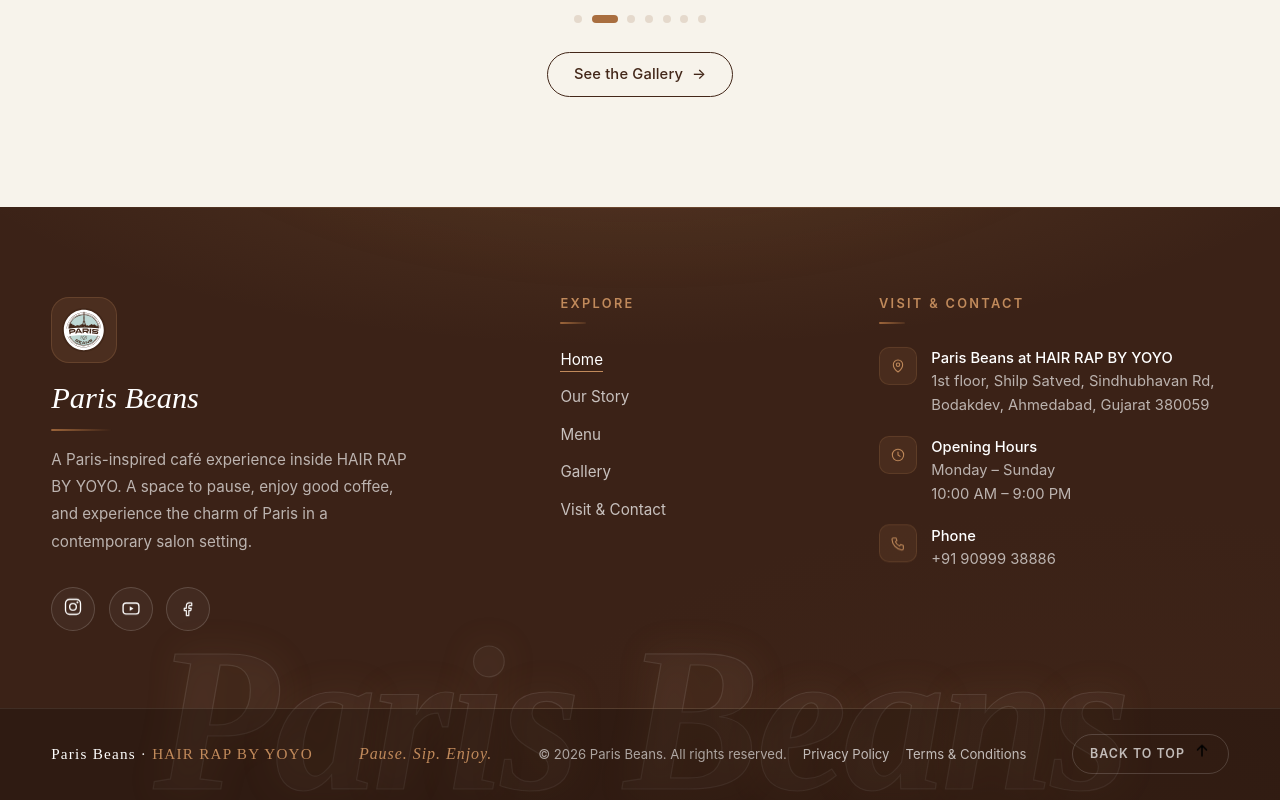
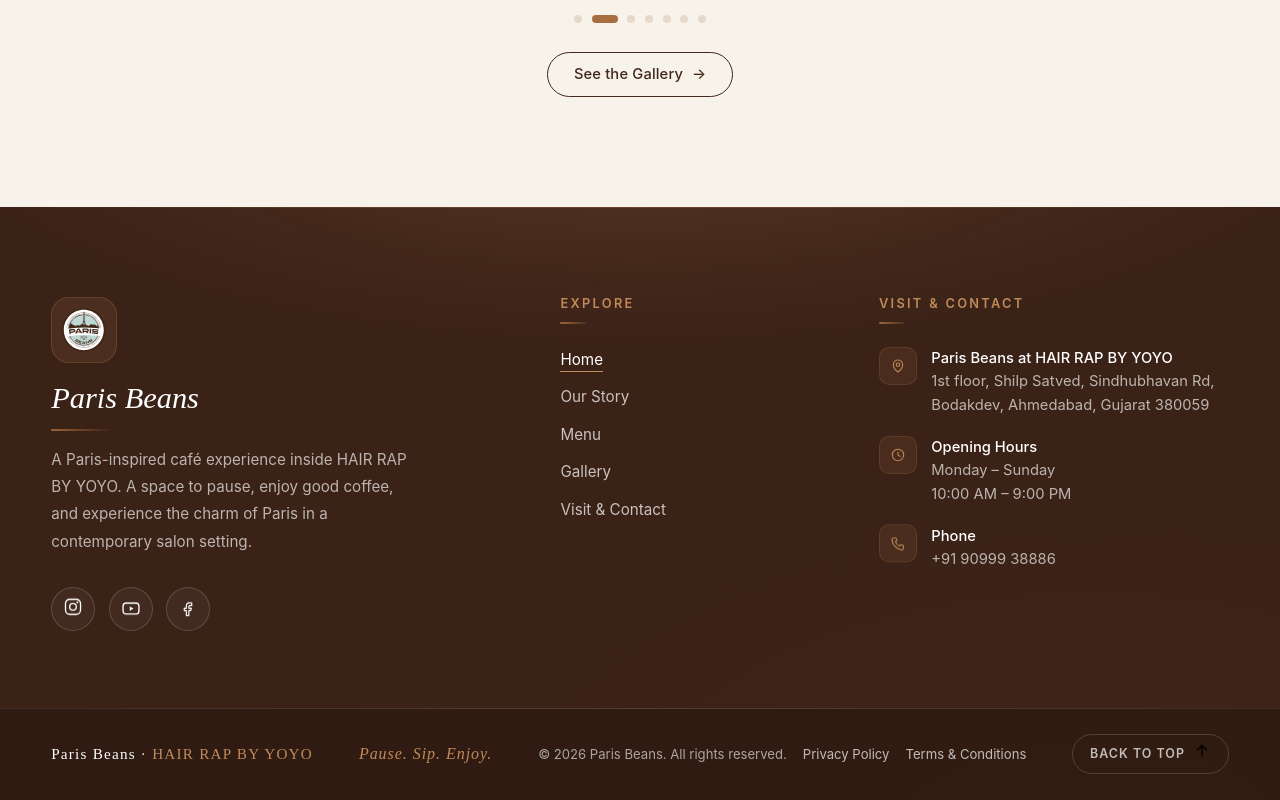
Before and after one commit to simlandikanchan-cmyk/Parisbeans, a React (Vite) app: page / in a window 1280 px wide. Shown: the part 4339-5139 px from the top of the page. Built offline with nearby package versions, Linux system fonts and the light colour scheme.

Commit message:
fixed some thing

```diff
--- a/src/components/Footer.css
+++ b/src/components/Footer.css
@@ -58,34 +58,6 @@
 @keyframes footerBreath {
   0%, 100% { opacity: 0.45; }
   50% { opacity: 1; }
-}
-
-/* Oversized editorial watermark — drifts subtly upward on scroll */
-.footer-watermark {
-  position: absolute;
-  left: 50%;
-  bottom: -0.14em;
-  transform: translateX(-50%) translateY(calc(var(--watermark-drift, 0) * -1));
-  font-family: var(--font-serif);
-  font-style: italic;
-  font-weight: var(--fw-bold);
-  font-size: clamp(6rem, 16vw, 15rem);
-  line-height: 1;
-  white-space: nowrap;
-  letter-spacing: -0.02em;
-  color: rgba(255, 255, 255, 0.028);
-  -webkit-text-stroke: 1.2px rgba(255, 255, 255, 0.1);
-  text-shadow: 0 0 40px rgba(193, 138, 91, 0.12);
-  pointer-events: none;
-  user-select: none;
-  z-index: 0;
-  transition: transform 0.6s var(--ease);
-  animation: watermarkGlow 6s ease-in-out infinite;
-}
-
-@keyframes watermarkGlow {
-  0%, 100% { text-shadow: 0 0 40px rgba(193, 138, 91, 0.12); }
-  50% { text-shadow: 0 0 95px rgba(193, 138, 91, 0.32); }
 }
 
 /* Staggered column reveal */
@@ -534,7 +506,6 @@
 @media (prefers-reduced-motion: reduce) {
   .footer::before,
   .footer::after,
-  .footer-watermark,
   .footer-brand-name::after,
   .social-link svg,
   .contact-item > svg,
@@ -560,20 +531,9 @@
   .footer-brand {
     grid-column: 1 / -1;
   }
-
-  .footer-watermark {
-    font-size: clamp(5rem, 20vw, 9rem);
-  }
 }
 
-/* Hide the oversized editorial watermark backdrop on phone — it's decoration,
-   and on small screens it dominates the viewport */
 @media (max-width: 560px) {
-  .footer-watermark,
-  .footer-watermark:hover {
-    display: none;
-  }
-
   .footer-grid {
     grid-template-columns: 1fr;
   }
--- a/src/components/Footer.jsx
+++ b/src/components/Footer.jsx
@@ -1,7 +1,6 @@
 import { useEffect, useRef } from 'react'
 import { exploreLinks, contact } from '../data/siteData'
 import { InstagramIcon, YoutubeIcon, FacebookIcon, MapPinIcon, ClockIcon, PhoneIcon } from './Icons'
-import { useScroll } from '../hooks/useScroll'
 import './Footer.css'
 
 export default function Footer({ route }) {
@@ -34,24 +33,8 @@
     return () => io.disconnect()
   }, [])
 
-  useScroll(() => {
-    const footer = ref.current
-    if (!footer) return
-    const r = footer.getBoundingClientRect()
-    if (r.bottom < 0 || r.top > window.innerHeight) return
-    footer.style.setProperty(
-      '--watermark-drift',
-      `${Math.max(0, Math.min(40, (1 - r.top / window.innerHeight) * 40))}px`
-    )
-  })
-
   return (
     <footer id="footer" className="footer" ref={ref}>
-      {/* Oversized editorial watermark */}
-      <span className="footer-watermark" aria-hidden="true">
-        Paris Beans
-      </span>
-
       <div className="container footer-grid">
         {/* Brand */}
         <div className="footer-brand footer-reveal footer-reveal--0">
```
